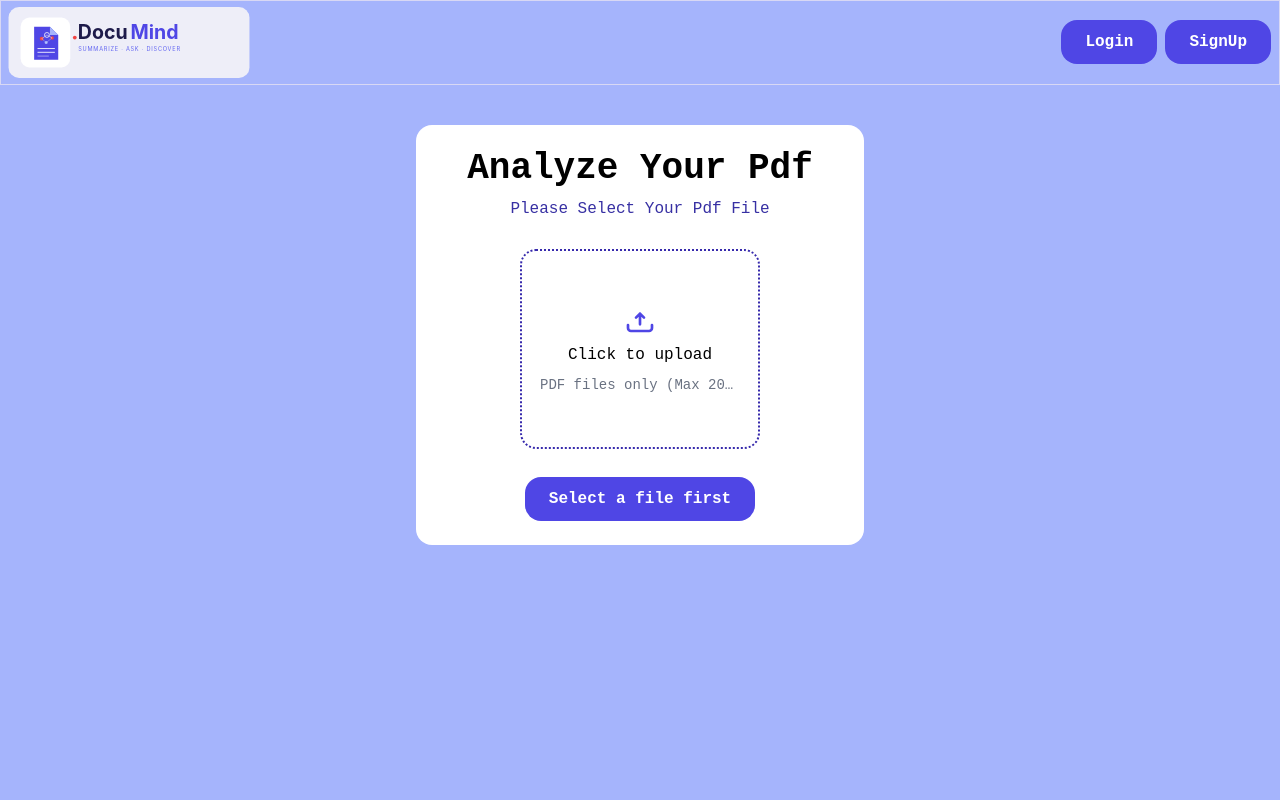
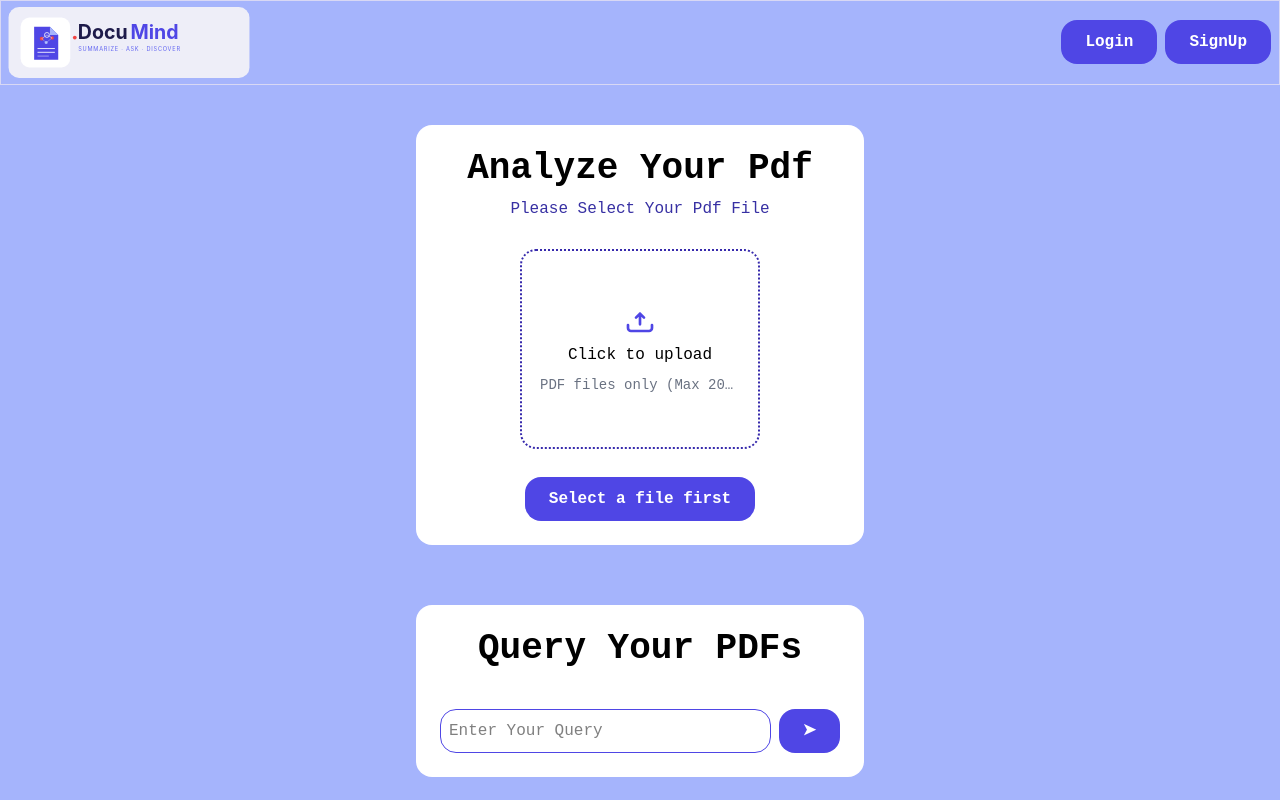
Before and after one commit to Bhumesh01/DocuMind, a React (Vite) app in the folder FE/: page / in a window 1280 px wide. Built offline with nearby package versions, Linux system fonts and the light colour scheme.

Commit message:
FE For Vector Search

```diff
--- a/FE/src/App.tsx
+++ b/FE/src/App.tsx
@@ -1,11 +1,13 @@
 import Navbar from "./components/NavBar"
 import Main from "./components/Main"
+import Chat from "./components/Chat"
 function App() {
 
   return (
     <div className="bg-indigo-200 min-h-screen h-fit font-mono flex justify-start flex-col items-center gap-10">
       <Navbar></Navbar>
       <Main></Main>
+      <Chat></Chat>
     </div>
   )
 }
--- /dev/null
+++ b/FE/src/components/Chat.tsx
@@ -0,0 +1,33 @@
+import Button from "./Button";
+import { useState, useRef } from "react";
+export default function Chat(){
+    const queryRef = useRef<HTMLInputElement>(null);
+    const [message, setMessage] = useState<string>("");
+    async function sendQuery(){
+        const query = queryRef.current?.value;
+        if(!query){
+            setMessage("Please Enter the query!");
+            return;
+        }
+        setMessage(query)
+        if (queryRef.current) {
+            queryRef.current.value = ""
+        }
+    }
+    return(
+        <div className="flex justify-center items-center gap-5 w-md flex-col">
+            <div className="bg-surface  flex h-fit justify-start px-4 py-6 items-center flex-col rounded-2xl w-md gap-5">
+                <h1 className="text-4xl font-semibold">Query Your PDFs</h1>
+                <div>
+                    {message}
+                </div>
+                <div className="flex justify-between w-full px-2 gap-2">
+                    <input ref={queryRef} className="flex-8/9 border border-indigo-500 rounded-2xl px-2" type="text" placeholder="Enter Your Query" alt="User Query" onKeyDown={(e) => {if (e.key === "Enter") sendQuery();}}></input>
+                    <div className="flex-1/9">
+                        <Button text="➤" onClick={sendQuery}></Button>
+                    </div>
+                </div>
+            </div>
+        </div>
+    )
+}
```
